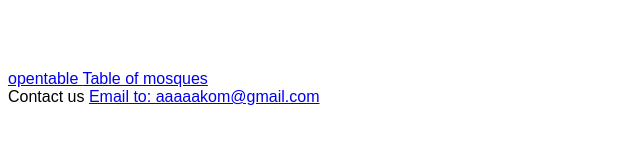
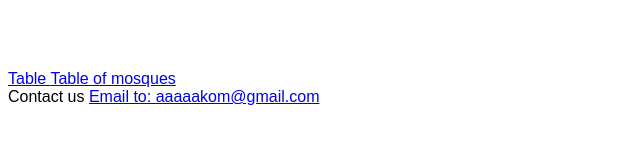
Before and after one commit to nutyada13/Webpage, a plain HTML site: page index.html in a window 1280 px wide. Shown: the part 198-342 px from the top of the page, 0-640 px from the left. Drawn offline with Linux system fonts and the light colour scheme.

Commit message:
Update index.html

```diff
--- a/index.html
+++ b/index.html
@@ -117,7 +117,7 @@ body {
 
 <br><br><br><br><br><br><br><br><br><br>
 
-<a href="table.html"> opentable </a>
+<a href="table.html">Table </a>
 	<a href="my_mosque.html">Table of mosques </a>
 
 <footer>Contact us <a href="mailto:aaaaakom@gmail.com">Email to: aaaaakom@gmail.com</a> </footer>
```
